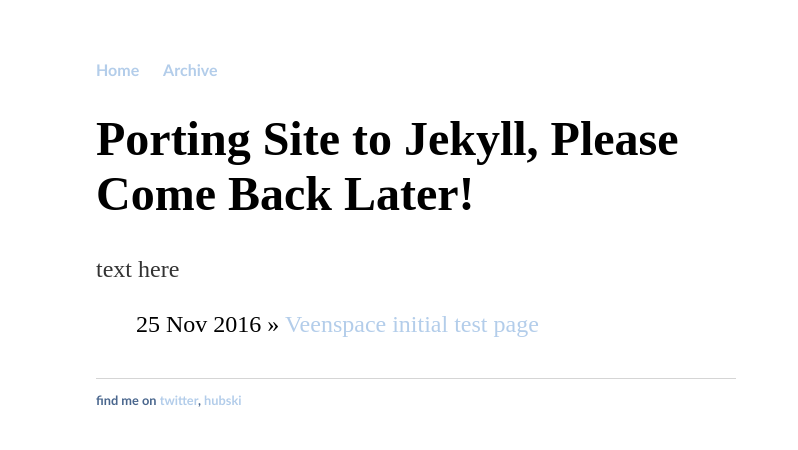
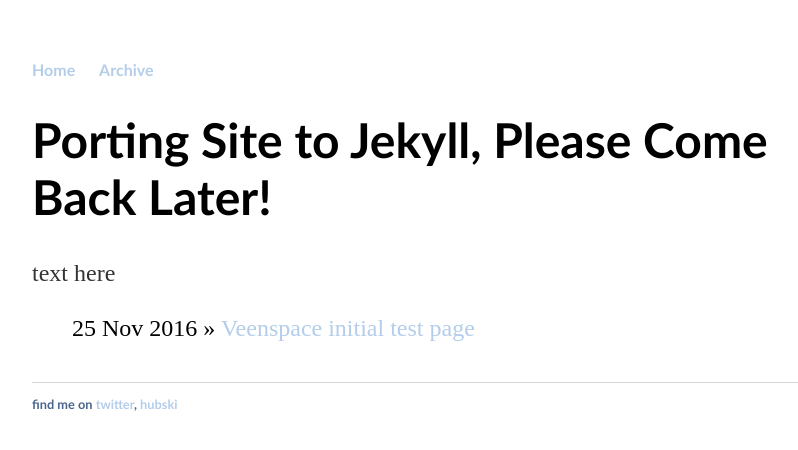
Before and after one commit to vdveen/vdveen.github.io, a Jekyll site: the page built from index.html, in a window 1280 px wide. Shown: the top 450 px of the page, without its empty margins (224-1022 px from the left). Built offline with Jekyll 4.4.1, drawn with Linux system fonts in a browser that asks for light colours.

Commit message:
Update main.css

```diff
--- a/css/main.css
+++ b/css/main.css
@@ -1,6 +1,6 @@
 body {
     margin: 60px auto;
-    width: 50%;
+    width: 60%;
 }
 nav ul, footer ul {
     /*font-family:'Helvetica', 'Arial', 'Sans-Serif';*/
@@ -24,7 +24,8 @@ a:hover {
 }
 h1 {
     font-size: 3em;
-    font-family:'Times New Roman', Times, serif;
+    font-family:'Trebuchet MS', 'Lucida Sans Unicode', 'Lucida Grande', 'Lucida Sans', Arial, sans-serif;
+    /*font-family:'Times New Roman', Times, serif;*/
 }
 p {
     font-size: 1.5em;
```
